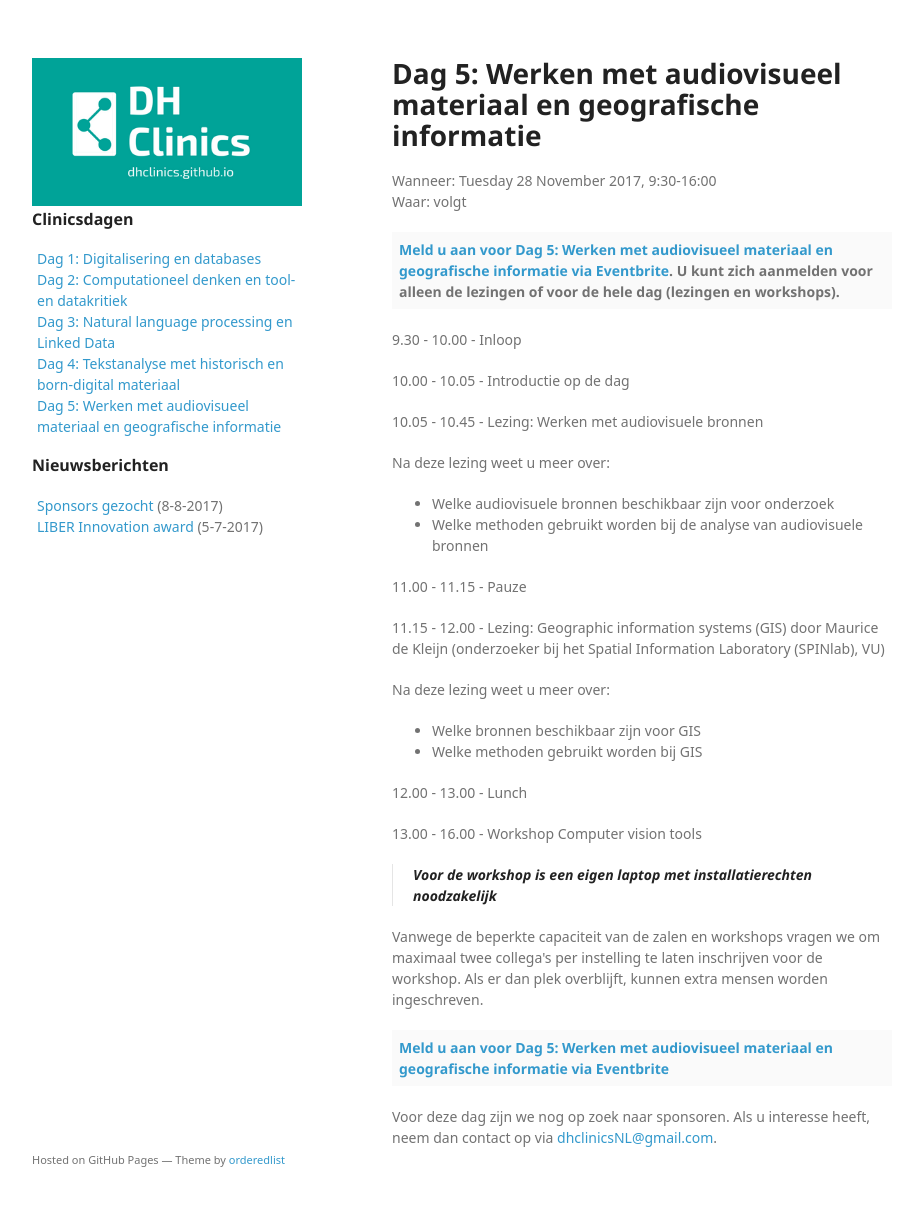
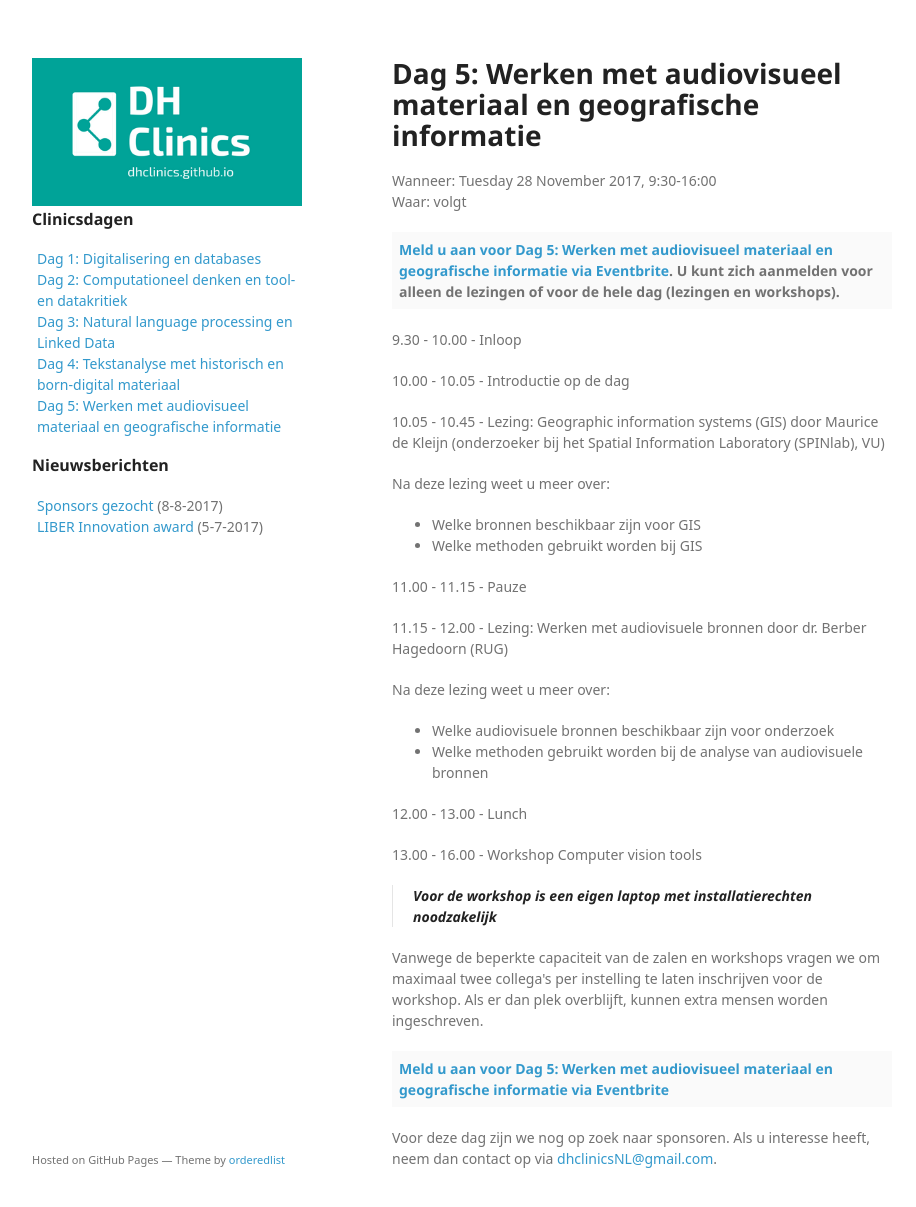
Before and after one commit to DHClinics/dhclinics.github.io, a Jekyll site: the page built from _dag/2017-dag5.md, in a window 1280 px wide and 1239 px high. Shown: the top 1207 px of the window, without its empty margins (178-1094 px from the left). Built offline with Jekyll 4.4.1, drawn with Linux system fonts in a browser that asks for light colours; some web fonts are replaced; a script that is not in the unit is left out.

Commit message:
draai volgorde lezingen om

```diff
--- a/_dag/2017-dag5.md
+++ b/_dag/2017-dag5.md
@@ -17,22 +17,22 @@ registration: 36306652174
 
 10.00 - 10.05 - Introductie op de dag
 
-10.05 - 10.45 - Lezing: Werken met audiovisuele bronnen
+10.05 - 10.45 - Lezing: Geographic information systems (GIS) door Maurice de Kleijn (onderzoeker bij het Spatial Information Laboratory (SPINlab), VU)
+
+Na deze lezing weet u meer over:
+
+- Welke bronnen beschikbaar zijn voor GIS
+- Welke methoden gebruikt worden bij GIS
+
+11.00 - 11.15 - Pauze
+
+11.15 - 12.00 - Lezing: Werken met audiovisuele bronnen door dr. Berber Hagedoorn (RUG)
 
 Na deze lezing weet u meer over:
 
 - Welke audiovisuele bronnen beschikbaar zijn voor onderzoek
 - Welke methoden gebruikt worden bij de analyse van audiovisuele bronnen
 
-11.00 - 11.15 - Pauze
-
-11.15 - 12.00 - Lezing: Geographic information systems (GIS) door Maurice de Kleijn (onderzoeker bij het Spatial Information Laboratory (SPINlab), VU)
-
-Na deze lezing weet u meer over:
-
-- Welke bronnen beschikbaar zijn voor GIS
-- Welke methoden gebruikt worden bij GIS
-
 12.00 - 13.00 - Lunch
 
 13.00 - 16.00 - Workshop Computer vision tools
```
